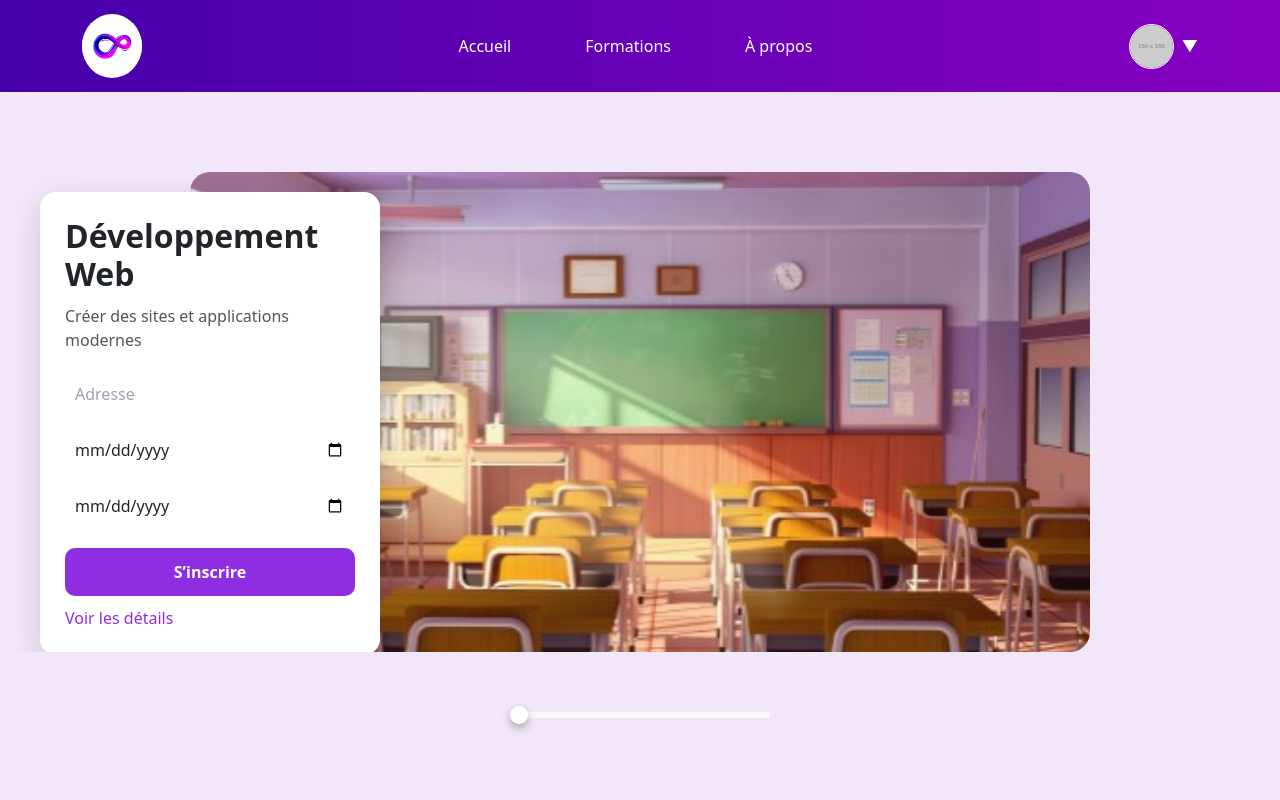
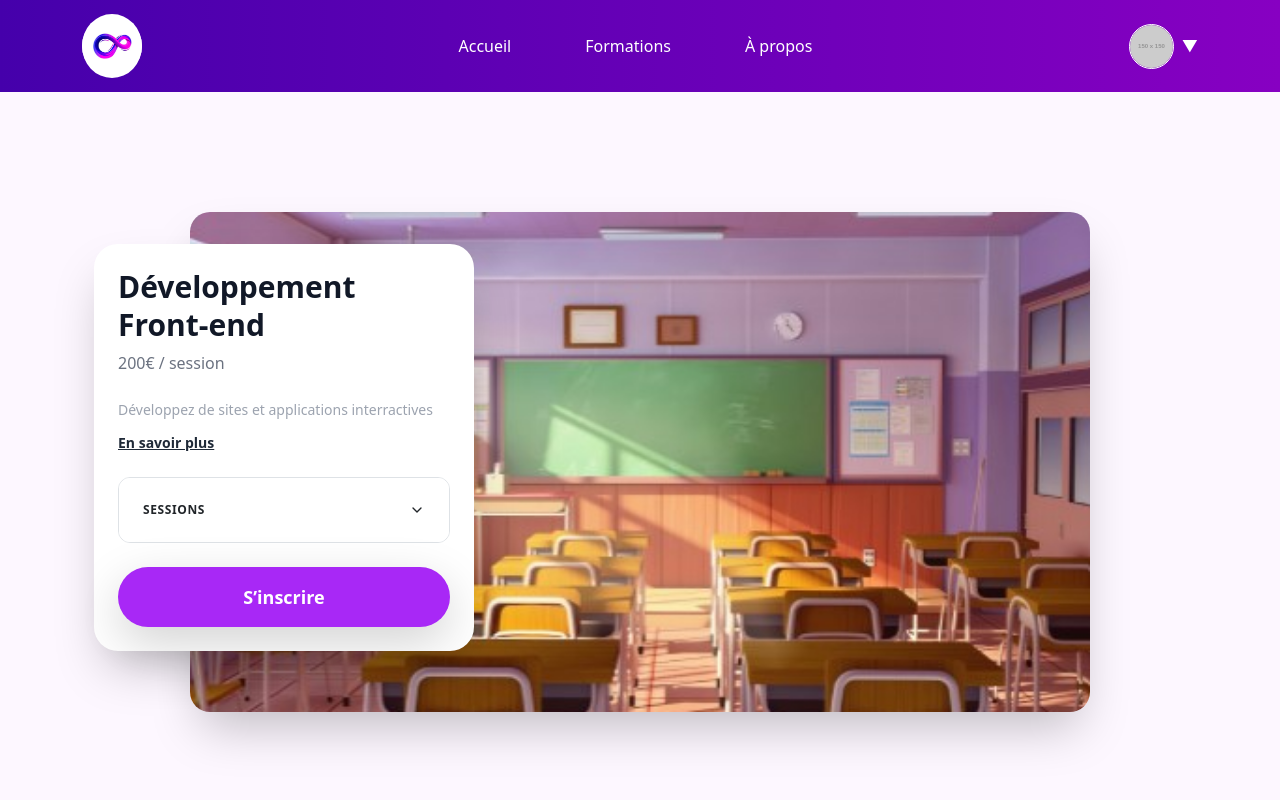
Before and after one commit to MakineIUT/SAE_501, a React (Vite) app: page /formations in a window 1280 px wide. Shown: the top 800 px of the page. Built offline with nearby package versions, Linux system fonts and the light colour scheme.

Commit message:
modification formation.jsx création d'un component card formation et FormationDetail

```diff
--- a/src/components/FormationCard.jsx
+++ b/src/components/FormationCard.jsx
@@ -1,92 +1,98 @@
+import { useState } from "react";
+import { ChevronDown, ChevronUp } from "lucide-react";
 import { useNavigate } from "react-router-dom";
 
-export default function FormationCard({ formation, onInscription }) {
+export default function FormationCard({ formation, onOpenDetails }) {
   const navigate = useNavigate();
+  const [isOpen, setIsOpen] = useState(false);
+  const [selectedSession, setSelectedSession] = useState(null);
+
+  const handleInscription = () => {
+    if (!selectedSession) {
+      alert("Veuillez sélectionner une session avant de vous inscrire.");
+      return;
+    }
+    navigate("/paiement");
+  };
 
   return (
-    <div
-      style={{
-        minWidth: "100vw",
-        display: "flex",
-        justifyContent: "center",
-        scrollSnapAlign: "center"
-      }}
-    >
-      <div style={{ position: "relative", width: "900px" }}>
-        {/* IMAGE */}
+    <div className="min-w-full flex justify-center snap-center py-10">
+      <div className="relative w-[900px] max-w-[90vw]">
+        {/* Background Image */}
         <img
           src={formation.image}
           alt={formation.nom}
-          style={{
-            width: "100%",
-            height: "480px",
-            objectFit: "cover",
-            borderRadius: "20px"
-          }}
+          className="w-full h-[500px] object-cover rounded-[20px] shadow-2xl"
         />
 
-        {/* CADRE BLANC */}
-        <div
-          style={{
-            position: "absolute",
-            left: "-150px",
-            top: "20px",
-            width: "340px",
-            background: "#fff",
-            borderRadius: "16px",
-            padding: "25px",
-            boxShadow: "0 10px 30px rgba(0,0,0,0.15)"
-          }}
-        >
-          <h2 style={{ fontWeight: "700", marginBottom: "10px" }}>
+        {/* Overlapping Content Card */}
+        <div className="absolute top-8 left-0 md:-left-12 lg:-left-24 w-[380px] max-w-[90%] bg-white rounded-[24px] shadow-2xl p-6 z-10">
+          <h2 className="text-3xl font-extrabold text-gray-900 leading-tight mb-2 font-poppins">
             {formation.nom}
           </h2>
+          <p className="text-gray-500 font-medium mb-4">{formation.prix}</p>
 
-          <p style={{ marginBottom: "20px", color: "#555" }}>
-            {formation.description}
+          <p className="text-gray-400 text-sm mb-2 leading-relaxed line-clamp-3">
+            {formation.descriptionCourte}
           </p>
 
-          <input
-            placeholder="Adresse"
-            style={{ width: "100%", marginBottom: "12px", padding: "10px" }}
-          />
-          <input
-            type="date"
-            style={{ width: "100%", marginBottom: "12px", padding: "10px" }}
-          />
-          <input
-            type="date"
-            style={{ width: "100%", marginBottom: "20px", padding: "10px" }}
-          />
+          <button
+            onClick={() => onOpenDetails(formation)}
+            className="text-left text-gray-800 font-bold underline mb-6 hover:text-gray-600 w-fit text-sm"
+          >
+            En savoir plus
+          </button>
+
+          {/* SESSIONS Dropdown */}
+          <div className="border border-gray-900 rounded-xl mb-4 overflow-hidden bg-white">
+            <button
+              onClick={() => setIsOpen(!isOpen)}
+              className="w-full flex items-center justify-between p-4 bg-white hover:bg-gray-50 transition-colors"
+            >
+              <span className="font-extrabold text-xs tracking-wider uppercase">Sessions</span>
+              {isOpen ? <ChevronUp className="w-4 h-4" /> : <ChevronDown className="w-4 h-4" />}
+            </button>
+
+            {isOpen && (
+              <div className="bg-white border-t border-gray-100 max-h-40 overflow-y-auto">
+                {formation.sessions && formation.sessions.map((session, idx) => (
+                  <button
+                    key={idx}
+                    onClick={() => {
+                      setSelectedSession(session);
+                      setIsOpen(false);
+                    }}
+                    className={`w-full text-left p-3 hover:bg-purple-50 transition-colors border-b border-gray-100 last:border-0
+                        ${selectedSession === session ? "bg-purple-100" : ""}`}
+                  >
+                    <div className="flex justify-between items-start">
+                      <div>
+                        <span className="block font-bold text-gray-900 text-sm">{session.ville}</span>
+                        <span className="block text-[10px] text-gray-500">{session.date}</span>
+                      </div>
+                      {selectedSession === session && <span className="text-purple-600 font-bold text-xs">✓</span>}
+                    </div>
+                    <span className="block text-xs text-pink-500 font-medium mt-1">
+                      {session.placesDisponibles} places disponible !
+                    </span>
+                  </button>
+                ))}
+              </div>
+            )}
+            {selectedSession && !isOpen && (
+              <div className="px-4 pb-3 pt-0">
+                <div className="p-2 bg-gray-50 rounded text-xs text-gray-700">
+                  Selectionné: <span className="font-bold">{selectedSession.ville}</span> <span className="text-gray-500">({selectedSession.date})</span>
+                </div>
+              </div>
+            )}
+          </div>
 
           <button
-            onClick={onInscription}
-            style={{
-              width: "100%",
-              padding: "12px",
-              background: "#8e2de2",
-              color: "#fff",
-              border: "none",
-              borderRadius: "10px",
-              fontSize: "16px",
-              fontWeight: "600",
-              marginBottom: "10px",
-              cursor: "pointer"
-            }}
+            onClick={handleInscription}
+            className="w-full bg-[#A828F6] text-white font-bold text-lg py-3 rounded-full shadow-lg hover:bg-[#9622dd] transition-transform active:scale-95"
           >
             S’inscrire
-          </button>
-
-          <button
-            onClick={() => navigate(`/formations/${formation.id}`)}
-            style={{
-              background: "transparent",
-              border: "none",
-              color: "#8e2de2",
-              cursor: "pointer"
-            }}
-          >
-            Voir les détails
           </button>
         </div>
       </div>
--- /dev/null
+++ b/src/components/FormationDetailsModal.jsx
@@ -0,0 +1,52 @@
+import { X } from "lucide-react";
+
+export default function FormationDetailsModal({ formation, close }) {
+  if (!formation) return null;
+
+  return (
+    <div className="fixed inset-0 z-50 flex items-center justify-center bg-black/60 backdrop-blur-sm p-4">
+      <div className="bg-white rounded-3xl w-full max-w-lg p-8 relative shadow-2xl animate-in fade-in zoom-in duration-200">
+
+        {/* Close Button */}
+        <button
+          onClick={close}
+          className="absolute top-6 right-6 p-2 rounded-full hover:bg-gray-100 transition-colors"
+        >
+          <X className="w-6 h-6 text-gray-800" />
+        </button>
+
+        {/* Title */}
+        <h2 className="text-3xl font-extrabold text-gray-900 mb-2 font-sans">
+          {formation.nom}
+        </h2>
+        <p className="text-gray-600 mb-8 text-lg leading-relaxed">
+          {formation.descriptionDetaillee || "Développez de sites et applications interactives"}
+        </p>
+
+        {/* Details List */}
+        <div className="space-y-6">
+          <div className="border-b border-gray-100 pb-4">
+            <h3 className="text-lg font-bold text-gray-900 mb-1">Niveau</h3>
+            <p className="text-gray-600 text-lg">{formation.niveau}</p>
+          </div>
+
+          <div className="border-b border-gray-100 pb-4">
+            <h3 className="text-lg font-bold text-gray-900 mb-1">Nombre de places</h3>
+            <p className="text-gray-600 text-lg">{formation.capacite}</p>
+          </div>
+
+          <div className="border-b border-gray-100 pb-4">
+            <h3 className="text-lg font-bold text-gray-900 mb-1">Durée</h3>
+            <p className="text-gray-600 text-lg">{formation.duree}</p>
+          </div>
+
+          <div className="pb-2">
+            <h3 className="text-lg font-bold text-gray-900 mb-1">Prix</h3>
+            <p className="text-gray-600 text-lg">{formation.prix}</p>
+          </div>
+        </div>
+
+      </div>
+    </div>
+  );
+}
--- a/src/pages/Accueil.jsx
+++ b/src/pages/Accueil.jsx
@@ -12,9 +12,9 @@ function Accueil() {
 
   const formations = [
     { id: 1, color: "#c78fefff", link: "formation-1", nom: "Développement Web", description: "Lorem ipsum dolor sit amet, adipiscing" },
-    { id: 2, color: "#7CF291", link: "formation-2", nom: "Cybersécurité", description: "Lorem ipsum dolor sit amet, adipiscing"},
-    { id: 3, color: "#5B82F3", link: "formation-3", nom: "Data & Analyse", description: "Lorem ipsum dolor sit amet, adipiscing"},
-    { id: 4, color: "#F6A55A", link: "formation-4", nom: "UI / UX Design", description: "Lorem ipsum dolor sit amet, adipiscing"}
+    { id: 2, color: "#7CF291", link: "formation-2", nom: "Cybersécurité", description: "Lorem ipsum dolor sit amet, adipiscing" },
+    { id: 3, color: "#5B82F3", link: "formation-3", nom: "Data & Analyse", description: "Lorem ipsum dolor sit amet, adipiscing" },
+    { id: 4, color: "#F6A55A", link: "formation-4", nom: "UI / UX Design", description: "Lorem ipsum dolor sit amet, adipiscing" }
   ];
 
   return (
--- a/src/pages/Formations.jsx
+++ b/src/pages/Formations.jsx
@@ -1,146 +1,191 @@
 import { useRef, useState, useEffect } from "react";
 import FormationCard from "../components/FormationCard";
-import Session from "../components/Session";
-import { useNavigate } from "react-router-dom";
+import FormationDetailsModal from "../components/FormationDetailsModal";
 import fondclassforma from "/fondclassforma.jpg";
 
 export default function Formations() {
   const sliderRef = useRef(null);
   const trackRef = useRef(null);
-  const navigate = useNavigate();
 
   const [dragX, setDragX] = useState(0);
   const [isDragging, setIsDragging] = useState(false);
   const [openModal, setOpenModal] = useState(false);
   const [selectedFormation, setSelectedFormation] = useState(null);
 
-  const user = localStorage.getItem("user");
-
+  // Extended data structure matching the new design requirements
   const formations = [
     {
       id: 1,
-      nom: "Développement Web",
-      description: "Créer des sites et applications modernes",
-      image: fondclassforma
+      nom: "Développement Front-end",
+      descriptionCourte: "Développez de sites et applications interractives",
+      descriptionDetaillee: "Développez de sites et applications interactives avec les dernières technologies web.",
+      prix: "200€ / session",
+      niveau: "Intermediaire",
+      capacite: "12 places par classes",
+      duree: "1 jour",
+      image: fondclassforma,
+      sessions: [
+        { ville: "Paris", date: "20/01/2026", placesDisponibles: 2 },
+        { ville: "Lyon", date: "20/02/2026", placesDisponibles: 12 },
+        { ville: "Marseille", date: "15/03/2026", placesDisponibles: 5 }
+      ]
     },
     {
       id: 2,
       nom: "Cybersécurité",
-      description: "Protéger les sytèmes et les données",
-      image: fondclassforma
+      descriptionCourte: "Apprenez à sécuriser les systèmes d'information et à contrer les cyberattaques.",
+      descriptionDetaillee: "Une formation intensive pour maîtriser les enjeux de la sécurité informatique.",
+      prix: "350€ / session",
+      niveau: "Avancé",
+      capacite: "12 places par classes",
+      duree: "1 jour",
+      image: fondclassforma,
+      sessions: [
+        { ville: "Paris", date: "25/01/2026", placesDisponibles: 4 },
+        { ville: "Bordeaux", date: "10/02/2026", placesDisponibles: 8 }
+      ]
     },
     {
       id: 3,
       nom: "UX / UI Design",
-      description: "Concevoir des interfaces efficaces.",
-      image: fondclassforma
+      descriptionCourte: "Concevez des interfaces centrées utilisateur, intuitives et esthétiques.",
+      descriptionDetaillee: "Découvrez les méthodes de design thinking et de prototypage rapide.",
+      prix: "200€ / session",
+      niveau: "Débutant",
+      capacite: "12 places par classes",
+      duree: "1 jour",
+      image: fondclassforma,
+      sessions: [
+        { ville: "Lyon", date: "05/02/2026", placesDisponibles: 10 },
+        { ville: "Lille", date: "12/03/2026", placesDisponibles: 15 }
+      ]
     },
     {
       id: 4,
       nom: "Data & Analyse",
-      description: "Comprendre et exploiter les données.",
-      image: fondclassforma
+      descriptionCourte: "Analysez les données pour prendre des décisions stratégiques éclairées.",
+      descriptionDetaillee: "Introduction à la data science et à la visualisation de données.",
+      prix: "300€ / session",
+      niveau: "Intermediaire",
+      capacite: "12 places par classes",
+      duree: "1 jour",
+      image: fondclassforma,
+      sessions: [
+        { ville: "Paris", date: "18/02/2026", placesDisponibles: 3 },
+        { ville: "Nantes", date: "22/03/2026", placesDisponibles: 9 }
+      ]
     }
   ];
 
-  // synchronisation scroll → curseur
+  // Logic to handle custom scrollbar dragging
   const handleScroll = () => {
     const slider = sliderRef.current;
     const track = trackRef.current;
     if (!slider || !track) return;
 
-    const maxScroll = slider.scrollWidth - window.innerWidth;
+    const maxScroll = slider.scrollWidth - slider.clientWidth;
+    // Prevent division by zero if content fits exactly
+    if (maxScroll <= 0) {
+      setDragX(0);
+      return;
+    }
+
     const percent = slider.scrollLeft / maxScroll;
-    setDragX(percent * track.offsetWidth);
+    const maxTrackScroll = track.offsetWidth - 24; // 24 is roughly the handle width + margins if handled strictly
+    // Simpler math assuming handle width is ~18px
+    setDragX(percent * (track.offsetWidth - 18));
   };
 
-  // curseur → scroll
   const handleMouseMove = (e) => {
-    if (!isDragging) return;
+    if (!isDragging || !trackRef.current || !sliderRef.current) return;
 
+    e.preventDefault();
     const track = trackRef.current;
     const slider = sliderRef.current;
     const rect = track.getBoundingClientRect();
+    const handleWidth = 18;
 
-    let x = e.clientX - rect.left;
-    x = Math.max(0, Math.min(x, rect.width));
+    let x = e.clientX - rect.left - (handleWidth / 2);
+    const maxTrackDrag = rect.width - handleWidth;
 
+    x = Math.max(0, Math.min(x, maxTrackDrag));
     setDragX(x);
 
-    const percent = x / rect.width;
-    const maxScroll = slider.scrollWidth - window.innerWidth;
+    const percent = x / maxTrackDrag;
+    const maxScroll = slider.scrollWidth - slider.clientWidth;
     slider.scrollLeft = percent * maxScroll;
   };
 
-  const handleInscription = (formation) => {
-    if (!user) {
-      localStorage.setItem("pendingFormation", formation.id);
-      navigate("/inscription");
-    } else {
-      setSelectedFormation(formation);
-      setOpenModal(true);
+  useEffect(() => {
+    const slider = sliderRef.current;
+    if (slider) {
+      slider.addEventListener("scroll", handleScroll);
+      return () => slider.removeEventListener("scroll", handleScroll);
     }
-  };
+  }, []);
 
+  // Also add global mouse up listener to stop dragging even if mouse leaves the track area
   useEffect(() => {
-    sliderRef.current?.addEventListener("scroll", handleScroll);
-    return () =>
-      sliderRef.current?.removeEventListener("scroll", handleScroll);
+    const handleGlobalMouseUp = () => setIsDragging(false);
+    window.addEventListener("mouseup", handleGlobalMouseUp);
+    return () => window.removeEventListener("mouseup", handleGlobalMouseUp);
   }, []);
 
   return (
-    <div style={{ background: "#f2e7f9", padding: "80px 0" }}>
+    <div className="min-h-screen bg-[#FDF7FF] py-20 font-sans">
+
+      {/* Horizontal Slider */}
       <div
         ref={sliderRef}
-        style={{
-          display: "flex",
-          overflowX: "scroll",
-          scrollSnapType: "x mandatory",
-          scrollbarWidth: "none"
-        }}
+        className="flex overflow-x-auto snap-x snap-mandatory scrollbar-hide px-8 pb-12 gap-8 items-stretch"
+        style={{ scrollbarWidth: 'none', msOverflowStyle: 'none' }}
       >
         {formations.map((f) => (
           <FormationCard
             key={f.id}
             formation={f}
-            onInscription={() => handleInscription(f)}
+            onOpenDetails={(formation) => {
+              setSelectedFormation(formation);
+              setOpenModal(true);
+            }}
           />
         ))}
       </div>
 
-      {/* CURSEUR */}
+      {/* Custom Scrollbar Track */}
       <div
+        className="w-full max-w-xs mx-auto mt-8 h-2 bg-gray-200 rounded-full relative cursor-pointer"
         ref={trackRef}
         onMouseMove={handleMouseMove}
-        onMouseUp={() => setIsDragging(false)}
-        onMouseLeave={() => setIsDragging(false)}
-        style={{
-          width: "260px",
-          height: "6px",
-          background: "rgba(255,255,255,0.7)",
-          borderRadius: "6px",
-          margin: "60px auto",
-          position: "relative"
+        onMouseDown={(e) => {
+          // Allow jumping to position on click
+          const rect = trackRef.current.getBoundingClientRect();
+          const x = e.clientX - rect.left - 9; // center handle
+          const max = rect.width - 18;
+          const clampedX = Math.max(0, Math.min(x, max));
+          setDragX(clampedX);
+
+          // Update scroll
+          const slider = sliderRef.current;
+          const percent = clampedX / max;
+          slider.scrollLeft = percent * (slider.scrollWidth - slider.clientWidth);
+
+          setIsDragging(true);
         }}
       >
         <div
-          onMouseDown={() => setIsDragging(true)}
-          style={{
-            width: "18px",
-            height: "18px",
-            background: "#fff",
-            borderRadius: "50%",
-            position: "absolute",
-            top: "-6px",
-            left: dragX,
-            boxShadow: "0 4px 10px rgba(0,0,0,0.3)",
-            cursor: "pointer"
+          className="h-[18px] w-[18px] bg-white rounded-full shadow-md border border-gray-100 absolute top-1/2 -translate-y-1/2 transition-transform duration-75 ease-out active:scale-110"
+          style={{ left: dragX }}
+          onMouseDown={(e) => {
+            e.stopPropagation(); // prevent parent click logic double firing
+            setIsDragging(true);
           }}
         />
       </div>
 
+      {/* Details Modal */}
       {openModal && (
-        <Session
+        <FormationDetailsModal
           formation={selectedFormation}
           close={() => setOpenModal(false)}
         />
```
Also changed, not shown: src/components/Session.jsx (deleted, +0 -50 lines), src/pages/Paiement.jsx (+18 -0 lines).
